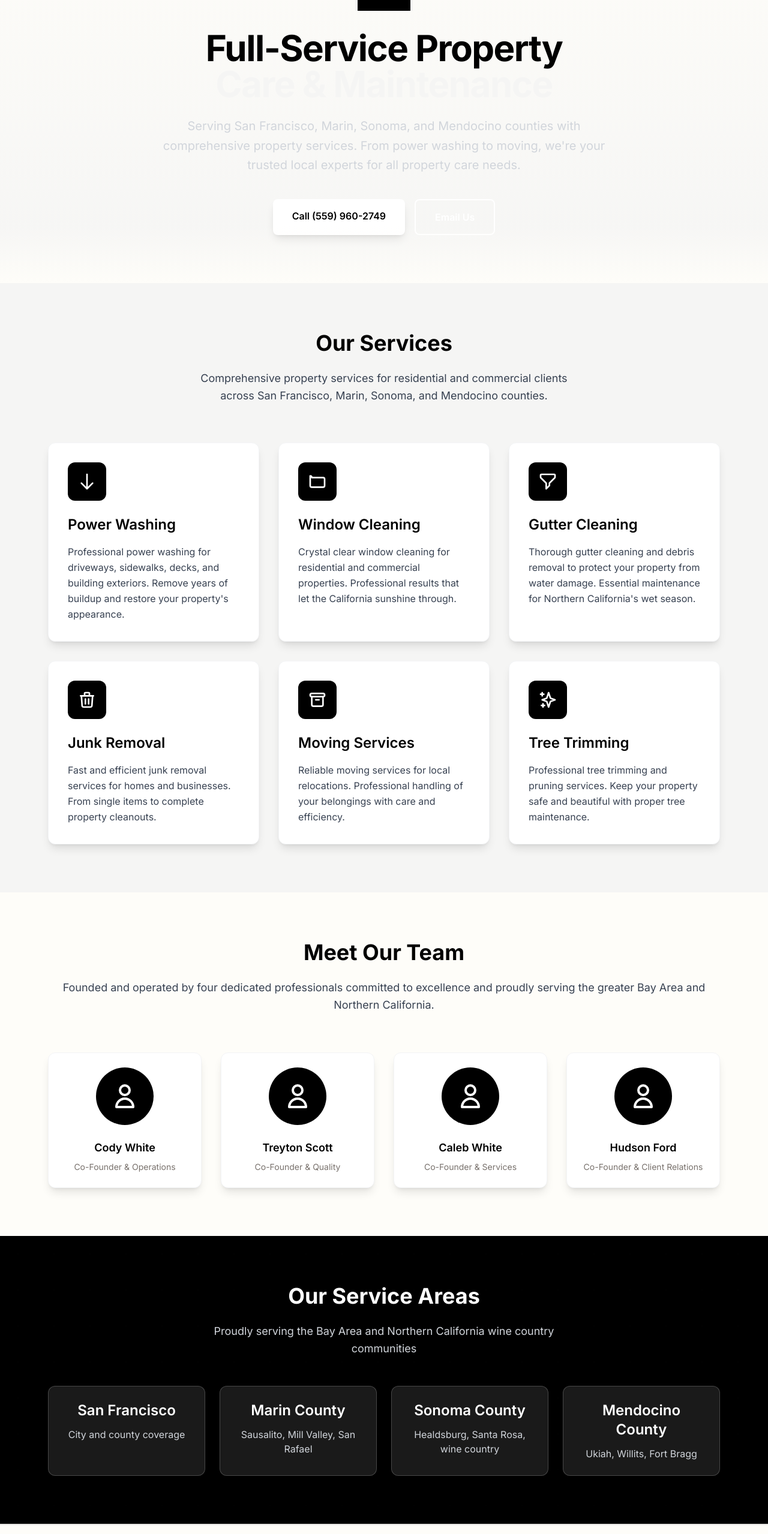
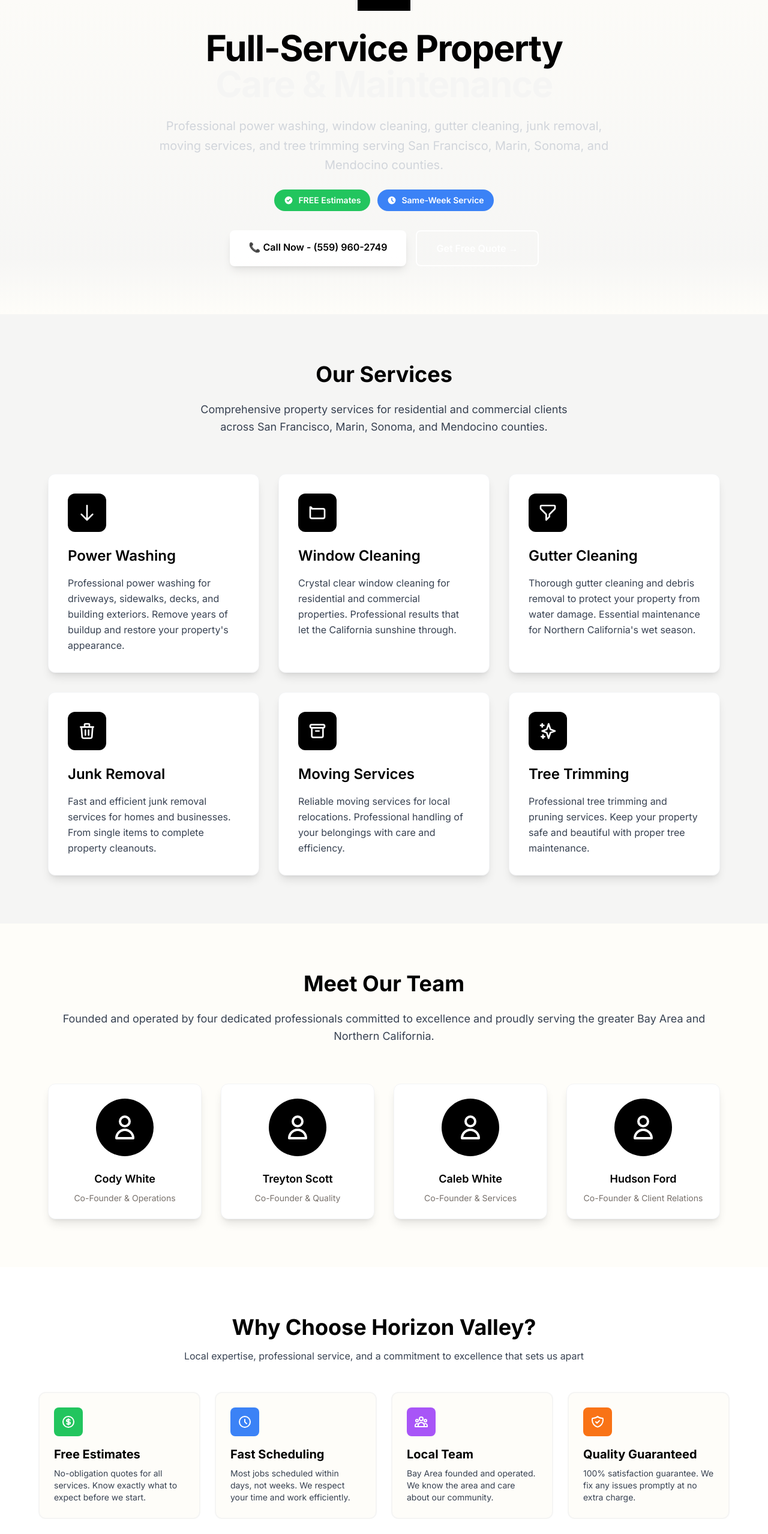
Before and after one commit to samuelmholley1/horizon-valley-services, a Next.js app: page / in a window 1280 px wide. Shown: the part 239-2797 px from the top of the page at 60% size. Built offline with nearby package versions, Linux system fonts and the light colour scheme.

Commit message:
feat: hero section improvements - trust badges and better CTAs

```diff
--- a/src/app/page.tsx
+++ b/src/app/page.tsx
@@ -102,27 +102,40 @@
               />
             </div>
           </div>
-          <h2 className="text-5xl lg:text-6xl font-bold mb-6 tracking-tight">
+                    <h2 className="text-5xl lg:text-6xl font-bold mb-6 tracking-tight">
             Full-Service Property<br />
             <span className="text-horizon-warm">Care &amp; Maintenance</span>
           </h2>
-          <p className="text-xl mb-10 max-w-3xl mx-auto text-gray-300 leading-relaxed">
-            Serving San Francisco, Marin, Sonoma, and Mendocino counties with comprehensive property services.
-            From power washing to moving, we&#39;re your trusted local experts for all property care needs.
+          <p className="text-xl mb-6 max-w-3xl mx-auto text-gray-300 leading-relaxed">
+            Professional power washing, window cleaning, gutter cleaning, junk removal, moving services, and tree trimming serving San Francisco, Marin, Sonoma, and Mendocino counties.
           </p>
+          <div className="flex items-center justify-center gap-3 mb-8">
+            <div className="bg-green-500 text-white px-4 py-2 rounded-full text-sm font-semibold flex items-center gap-2">
+              <svg className="w-4 h-4" fill="currentColor" viewBox="0 0 20 20">
+                <path fillRule="evenodd" d="M10 18a8 8 0 100-16 8 8 0 000 16zm3.707-9.293a1 1 0 00-1.414-1.414L9 10.586 7.707 9.293a1 1 0 00-1.414 1.414l2 2a1 1 0 001.414 0l4-4z" clipRule="evenodd" />
+              </svg>
+              FREE Estimates
+            </div>
+            <div className="bg-blue-500 text-white px-4 py-2 rounded-full text-sm font-semibold flex items-center gap-2">
+              <svg className="w-4 h-4" fill="currentColor" viewBox="0 0 20 20">
+                <path fillRule="evenodd" d="M10 18a8 8 0 100-16 8 8 0 000 16zm1-12a1 1 0 10-2 0v4a1 1 0 00.293.707l2.828 2.829a1 1 0 101.415-1.415L11 9.586V6z" clipRule="evenodd" />
+              </svg>
+              Same-Week Service
+            </div>
+          </div>
           <div className="flex flex-col sm:flex-row gap-4 justify-center">
             <a
               href="tel:559-960-2749"
               className="bg-horizon-white text-horizon-black px-8 py-4 rounded-lg font-semibold hover:bg-horizon-warm transition duration-300 shadow-lg text-center"
             >
-              Call (559) 960-2749
+              📞 Call Now - (559) 960-2749
             </a>
-            <a
-              href="mailto:owners@horizonvalleycleaning.com"
+            <Link
+              href="/quote"
               className="border-2 border-horizon-white text-horizon-white px-8 py-4 rounded-lg font-semibold hover:bg-horizon-white hover:text-horizon-black transition duration-300 text-center"
             >
-              Email Us
-            </a>
+              Get Free Quote →
+            </Link>
           </div>
         </div>
         {/* Decorative elements */}
@@ -248,30 +261,89 @@
       </section>
 
       {/* Service Area Section */}
-      <section className="py-20 bg-horizon-black text-horizon-white relative overflow-hidden">
-        <div className="absolute inset-0 bg-rural-texture opacity-5"></div>
-        <div className="max-w-6xl mx-auto px-4 text-center relative z-10">
-          <h3 className="text-4xl font-bold mb-6">Our Service Areas</h3>
-          <p className="text-lg mb-12 text-gray-300 max-w-2xl mx-auto leading-relaxed">
-            Proudly serving the Bay Area and Northern California wine country communities
+            {/* Why Choose Us Section */}
+      <section className="py-20 px-4 bg-horizon-white">
+        <div className="max-w-6xl mx-auto">
+          <h2 className="text-4xl font-bold text-center text-horizon-black mb-4">
+            Why Choose Horizon Valley?
+          </h2>
+          <p className="text-center text-horizon-slate mb-12 max-w-2xl mx-auto">
+            Local expertise, professional service, and a commitment to excellence that sets us apart
           </p>
           <div className="grid md:grid-cols-2 lg:grid-cols-4 gap-6">
-            <div className="bg-horizon-white/10 backdrop-blur-sm p-6 rounded-xl border border-horizon-white/20 hover:bg-horizon-white/20 transition-colors">
+            <div className="bg-horizon-cream p-6 rounded-xl border-2 border-horizon-warm hover:border-horizon-black transition-all hover:shadow-lg">
+              <div className="w-12 h-12 bg-green-500 rounded-lg mb-4 flex items-center justify-center">
+                <svg className="w-6 h-6 text-white" fill="none" stroke="currentColor" viewBox="0 0 24 24">
+                  <path strokeLinecap="round" strokeLinejoin="round" strokeWidth={2} d="M12 8c-1.657 0-3 .895-3 2s1.343 2 3 2 3 .895 3 2-1.343 2-3 2m0-8c1.11 0 2.08.402 2.599 1M12 8V7m0 1v8m0 0v1m0-1c-1.11 0-2.08-.402-2.599-1M21 12a9 9 0 11-18 0 9 9 0 0118 0z" />
+                </svg>
+              </div>
+              <h4 className="text-xl font-bold text-horizon-black mb-2">Free Estimates</h4>
+              <p className="text-horizon-slate text-sm">No-obligation quotes for all services. Know exactly what to expect before we start.</p>
+            </div>
+            <div className="bg-horizon-cream p-6 rounded-xl border-2 border-horizon-warm hover:border-horizon-black transition-all hover:shadow-lg">
+              <div className="w-12 h-12 bg-blue-500 rounded-lg mb-4 flex items-center justify-center">
+                <svg className="w-6 h-6 text-white" fill="none" stroke="currentColor" viewBox="0 0 24 24">
+                  <path strokeLinecap="round" strokeLinejoin="round" strokeWidth={2} d="M12 8v4l3 3m6-3a9 9 0 11-18 0 9 9 0 0118 0z" />
+                </svg>
+              </div>
+              <h4 className="text-xl font-bold text-horizon-black mb-2">Fast Scheduling</h4>
+              <p className="text-horizon-slate text-sm">Most jobs scheduled within days, not weeks. We respect your time and work efficiently.</p>
+            </div>
+            <div className="bg-horizon-cream p-6 rounded-xl border-2 border-horizon-warm hover:border-horizon-black transition-all hover:shadow-lg">
+              <div className="w-12 h-12 bg-purple-500 rounded-lg mb-4 flex items-center justify-center">
+                <svg className="w-6 h-6 text-white" fill="none" stroke="currentColor" viewBox="0 0 24 24">
+                  <path strokeLinecap="round" strokeLinejoin="round" strokeWidth={2} d="M17 20h5v-2a3 3 0 00-5.356-1.857M17 20H7m10 0v-2c0-.656-.126-1.283-.356-1.857M7 20H2v-2a3 3 0 015.356-1.857M7 20v-2c0-.656.126-1.283.356-1.857m0 0a5.002 5.002 0 019.288 0M15 7a3 3 0 11-6 0 3 3 0 016 0zm6 3a2 2 0 11-4 0 2 2 0 014 0zM7 10a2 2 0 11-4 0 2 2 0 014 0z" />
+                </svg>
+              </div>
+              <h4 className="text-xl font-bold text-horizon-black mb-2">Local Team</h4>
+              <p className="text-horizon-slate text-sm">Bay Area founded and operated. We know the area and care about our community.</p>
+            </div>
+            <div className="bg-horizon-cream p-6 rounded-xl border-2 border-horizon-warm hover:border-horizon-black transition-all hover:shadow-lg">
+              <div className="w-12 h-12 bg-orange-500 rounded-lg mb-4 flex items-center justify-center">
+                <svg className="w-6 h-6 text-white" fill="none" stroke="currentColor" viewBox="0 0 24 24">
+                  <path strokeLinecap="round" strokeLinejoin="round" strokeWidth={2} d="M9 12l2 2 4-4m5.618-4.016A11.955 11.955 0 0112 2.944a11.955 11.955 0 01-8.618 3.04A12.02 12.02 0 003 9c0 5.591 3.824 10.29 9 11.622 5.176-1.332 9-6.03 9-11.622 0-1.042-.133-2.052-.382-3.016z" />
+                </svg>
+              </div>
+              <h4 className="text-xl font-bold text-horizon-black mb-2">Quality Guaranteed</h4>
+              <p className="text-horizon-slate text-sm">100% satisfaction guarantee. We fix any issues promptly at no extra charge.</p>
+            </div>
+          </div>
+        </div>
+      </section>
+
+      {/* Service Areas Section */}
+      <section className="py-20 px-4 bg-gradient-to-b from-horizon-charcoal to-horizon-black text-horizon-white">
+        <div className="max-w-6xl mx-auto">
+          <h2 className="text-4xl font-bold text-center mb-4">
+            Serving the Bay Area &amp; Northern California
+          </h2>
+          <p className="text-center text-gray-300 mb-12 max-w-2xl mx-auto">
+            Professional property care across four counties - from San Francisco to the Mendocino coast
+          </p>
+          <div className="grid sm:grid-cols-2 lg:grid-cols-4 gap-6">
+            <div className="bg-horizon-white/10 backdrop-blur-sm p-6 rounded-xl border border-horizon-white/20 hover:bg-horizon-white/20 transition-all hover:scale-105">
               <h4 className="text-2xl font-semibold text-horizon-white mb-3">San Francisco</h4>
-              <p className="text-gray-300">City and county coverage</p>
+              <p className="text-gray-300 text-sm mb-2">All neighborhoods including:</p>
+              <p className="text-gray-400 text-xs">Marina, Mission, Sunset, Richmond, SOMA, Pacific Heights</p>
             </div>
-            <div className="bg-horizon-white/10 backdrop-blur-sm p-6 rounded-xl border border-horizon-white/20 hover:bg-horizon-white/20 transition-colors">
+            <div className="bg-horizon-white/10 backdrop-blur-sm p-6 rounded-xl border border-horizon-white/20 hover:bg-horizon-white/20 transition-all hover:scale-105">
               <h4 className="text-2xl font-semibold text-horizon-white mb-3">Marin County</h4>
-              <p className="text-gray-300">Sausalito, Mill Valley, San Rafael</p>
+              <p className="text-gray-300 text-sm mb-2">Including major cities:</p>
+              <p className="text-gray-400 text-xs">San Rafael, Novato, Mill Valley, Sausalito, Tiburon, San Anselmo</p>
             </div>
-            <div className="bg-horizon-white/10 backdrop-blur-sm p-6 rounded-xl border border-horizon-white/20 hover:bg-horizon-white/20 transition-colors">
+            <div className="bg-horizon-white/10 backdrop-blur-sm p-6 rounded-xl border border-horizon-white/20 hover:bg-horizon-white/20 transition-all hover:scale-105">
               <h4 className="text-2xl font-semibold text-horizon-white mb-3">Sonoma County</h4>
-              <p className="text-gray-300">Healdsburg, Santa Rosa, wine country</p>
+              <p className="text-gray-300 text-sm mb-2">Wine country & beyond:</p>
+              <p className="text-gray-400 text-xs">Santa Rosa, Petaluma, Healdsburg, Sebastopol, Rohnert Park</p>
             </div>
-            <div className="bg-horizon-white/10 backdrop-blur-sm p-6 rounded-xl border border-horizon-white/20 hover:bg-horizon-white/20 transition-colors">
+            <div className="bg-horizon-white/10 backdrop-blur-sm p-6 rounded-xl border border-horizon-white/20 hover:bg-horizon-white/20 transition-all hover:scale-105">
               <h4 className="text-2xl font-semibold text-horizon-white mb-3">Mendocino County</h4>
-              <p className="text-gray-300">Ukiah, Willits, Fort Bragg</p>
+              <p className="text-gray-300 text-sm mb-2">Coastal to inland:</p>
+              <p className="text-gray-400 text-xs">Ukiah, Willits, Fort Bragg, Mendocino, Point Arena</p>
             </div>
+          </div>
+          <div className="text-center mt-10">
+            <p className="text-gray-400 text-sm">Don&apos;t see your city? <a href="tel:559-960-2749" className="text-horizon-warm hover:underline font-semibold">Call (559) 960-2749</a> - we likely serve your area!</p>
           </div>
         </div>
       </section>
```
